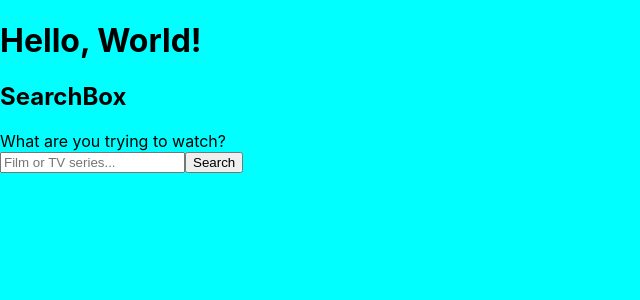
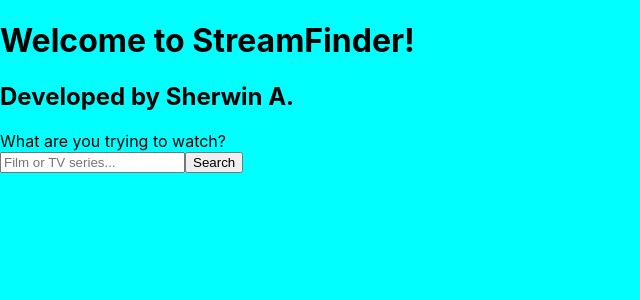
Before and after one commit to sherwinameri/streaming_tool, a React (Create React App) app: page / in a window 1280 px wide. Shown: the top 300 px of the page, without its empty margins (0-640 px from the left). Built offline with nearby package versions, Linux system fonts and the light colour scheme.

Commit message:
Text Edits

```diff
--- a/src/App.js
+++ b/src/App.js
@@ -9,7 +9,7 @@ function App() {
 
   return (
     <main>
-      <h1>Hello, World!</h1>
+      <h1>Welcome to StreamFinder!</h1>
       <SearchBox
         mediaInput={mediaInput}
         setMediaInput={setMediaInput}
--- a/src/components/SearchBox/index.js
+++ b/src/components/SearchBox/index.js
@@ -30,7 +30,7 @@ function SearchBox({ mediaInput, setMediaInput, setApiResponse, setIsLoading })
 
 	return (
 		<form onSubmit={handleFormSubmit}>
-			<h2>SearchBox</h2>
+			<h2>Developed by Sherwin A.</h2>
 
 			<label htmlFor="media-input">What are you trying to watch?</label><br />
 			<input
```
